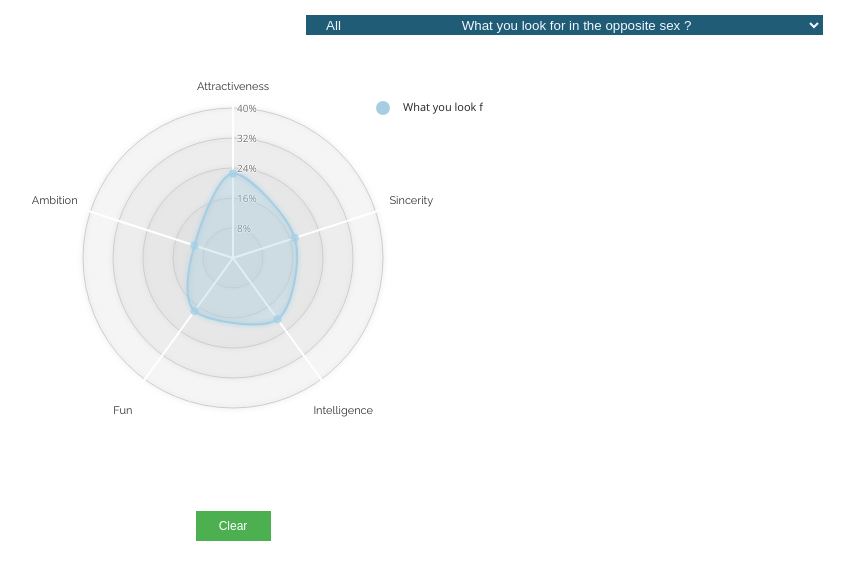
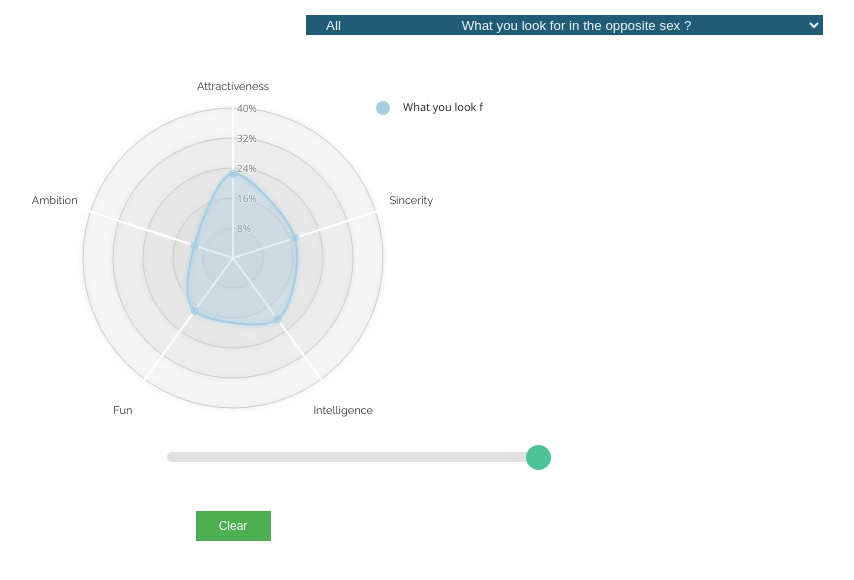
Before and after one commit to simondelarue/DataVisualization, a plain HTML site: page webapp/index.html in a window 1280 px wide. Shown: the whole page, without its empty margins (407-1261 px from the left). Drawn offline with nearby package versions, Linux system fonts and the light colour scheme.

Commit message:
Added slider selector

```diff
--- a/webapp/css/style.css
+++ b/webapp/css/style.css
@@ -17,7 +17,7 @@ body {
     fill: #333333;
 }
 
-
+/* -------- DROPDOWN MENUS --------- */
 #genderDropdownButton {
     width: 70;
     height: 20px;
@@ -44,6 +44,7 @@ body {
     color: aliceblue;
 }
 
+/* -------- CLEAR BUTTON --------- */
 button {
     width: 75px;
     height: 30px;
@@ -60,3 +61,39 @@ button {
 .clearButton:active{
     background:#63dd67;
 }
+
+/* -------- SLIDER --------- */
+/* Style of slider from https://www.w3schools.com/howto/howto_js_rangeslider.asp */
+
+.slider {
+    -webkit-appearance: none;
+    width: 30%;
+    height: 10px;
+    border-radius: 5px;
+    background: #d3d3d3;
+    outline: none;
+    opacity: 0.7;
+    -webkit-transition: .2s;
+    transition: opacity .2s;
+    position: absolute;
+    top: 450px;
+    right: 320px;
+  }
+
+  .slider::-webkit-slider-thumb {
+    -webkit-appearance: none;
+    appearance: none;
+    width: 25px;
+    height: 25px;
+    border-radius: 50%;
+    background: #04AA6D;
+    cursor: pointer;
+  }
+
+  .slider::-moz-range-thumb {
+    width: 25px;
+    height: 25px;
+    border-radius: 50%;
+    background: #04AA6D;
+    cursor: pointer;
+  }
--- a/webapp/index.html
+++ b/webapp/index.html
@@ -21,6 +21,9 @@
 				<select id="genderDropdownButton"></select>
 				<select id="questionDropdownButton"></select>
 			</div>
+			<div class="slidecontainer">
+				<input type="range" min="1" max="3" value="3" class="slider" id="myRange">
+			</div>
         </div>
 
 		<script src="js/radarChart.js"></script>
```
